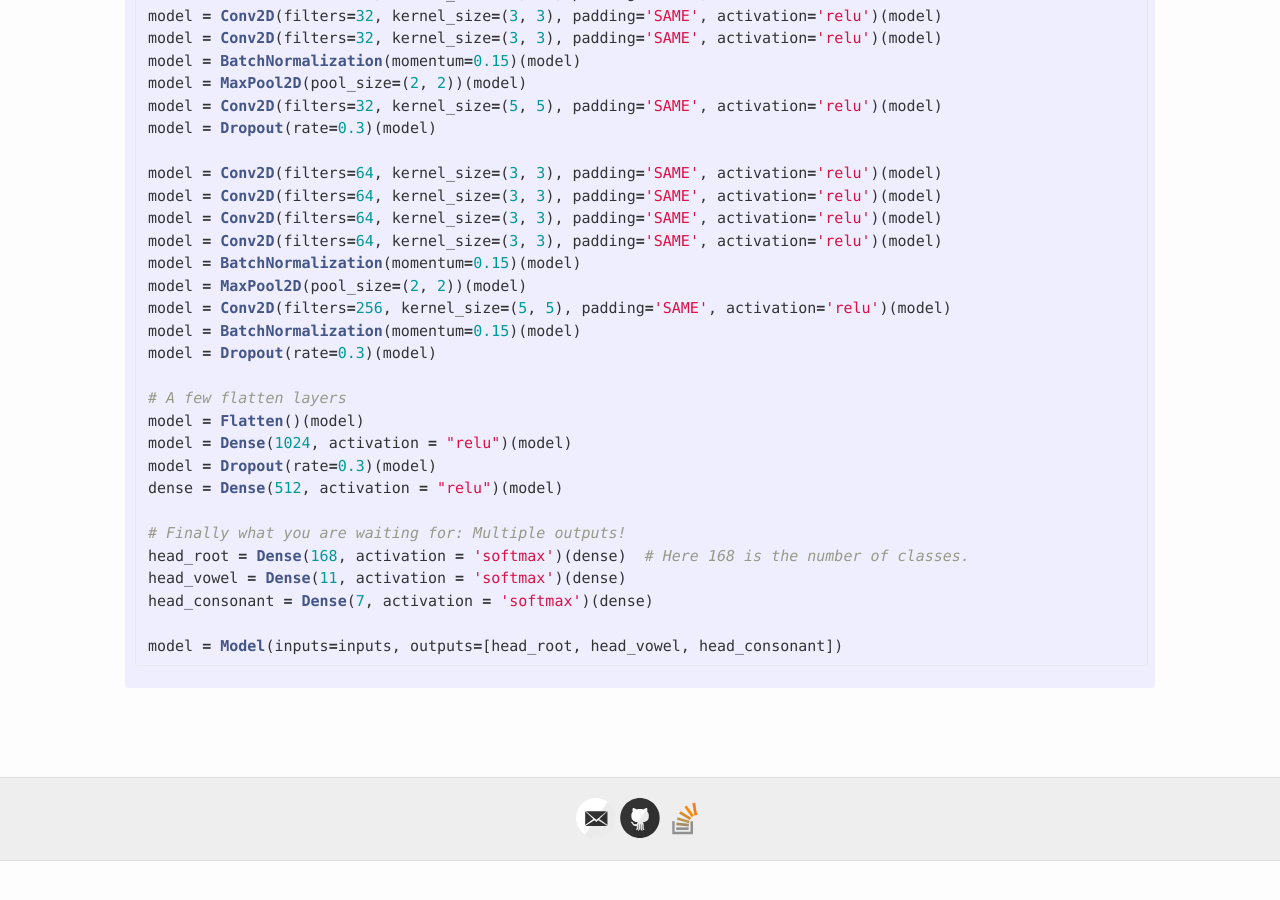
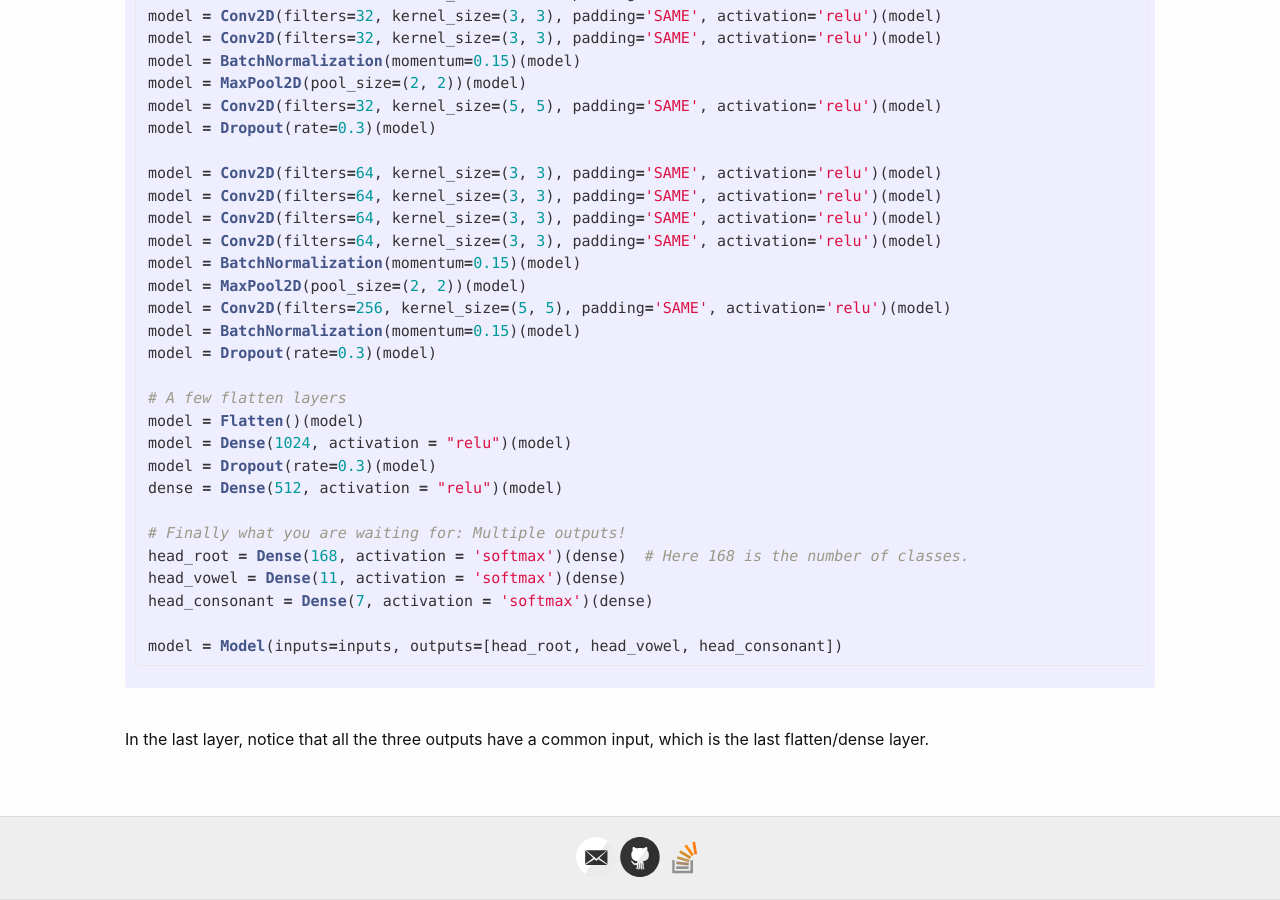
Before and after one commit to Kaushal28/kaushal28.github.io, a Jekyll site: the page built from _posts/2020-03-29-Building-Multi-Output-CNN-with-Keras.html, in a window 1280 px wide and 900 px high, scrolled down 1377 px. Built offline with Jekyll 4.4.1, drawn with Linux system fonts in a browser that asks for light colours; formulas are drawn with MathJax 3; comment, search, counter and statistics services are not loaded; before the commit the page ends 2238 px from its top, so only the background shows below that.

Commit message:
Update 2020-03-29-Building-Multi-Output-CNN-with-Keras.html

```diff
--- a/_posts/2020-03-29-Building-Multi-Output-CNN-with-Keras.html
+++ b/_posts/2020-03-29-Building-Multi-Output-CNN-with-Keras.html
@@ -78,6 +78,8 @@ model = Model(inputs=inputs, outputs=[head_root, head_vowel, head_consonant])
 
 <br>
 
+<p> In the last layer, notice that all the three outputs have a common input, which is the last flatten/dense layer. </p>
+
 <div id="disqus_thread"></div>
 <script>
 
```
